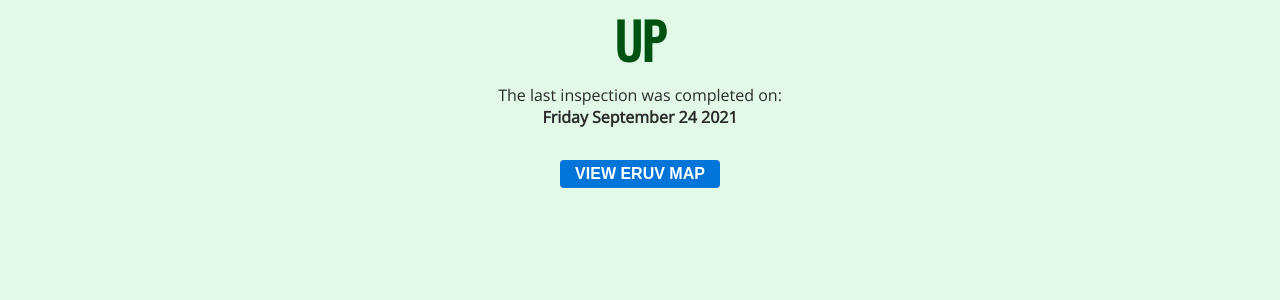
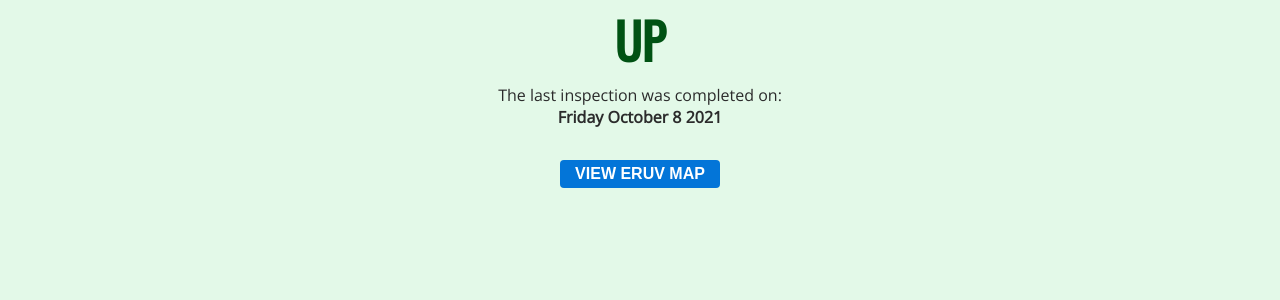
Before and after one commit to MisterGlass/eiruv, a Jekyll site: the page built from docs/index.md, in a window 1280 px wide. Shown: the part 132-432 px from the top of the page. Built offline with Jekyll 4.4.1, drawn with Linux system fonts in a browser that asks for light colours; our own code applies the rules of GitHub Pages for plain Markdown files.

Commit message:
Update eruv_status.yml

```diff
--- a/docs/_data/eruv_status.yml
+++ b/docs/_data/eruv_status.yml
@@ -1,3 +1,3 @@
 status: "Up"
-date: "Friday September 24 2021"
+date: "Friday October 8 2021"
 details: ""
```
